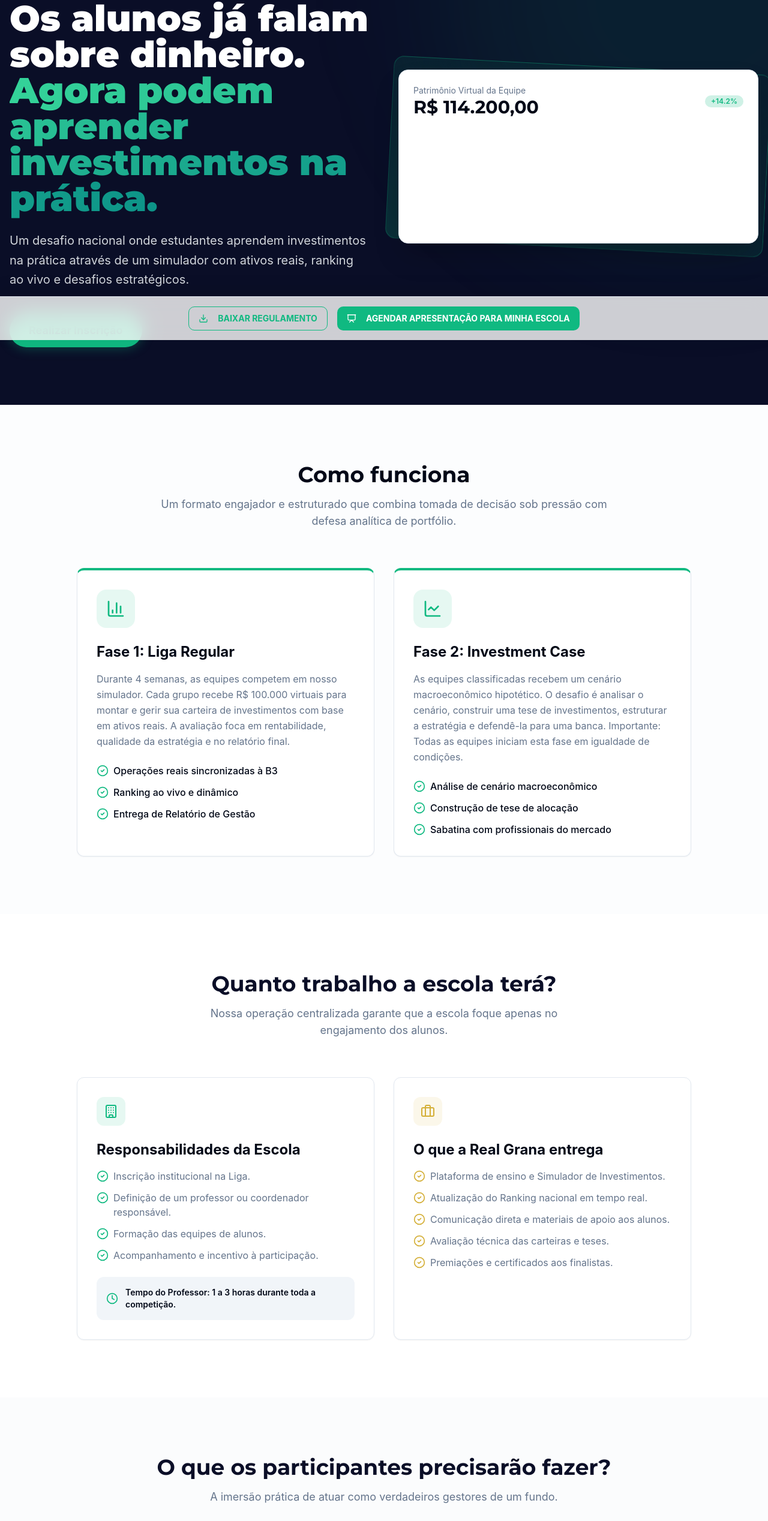
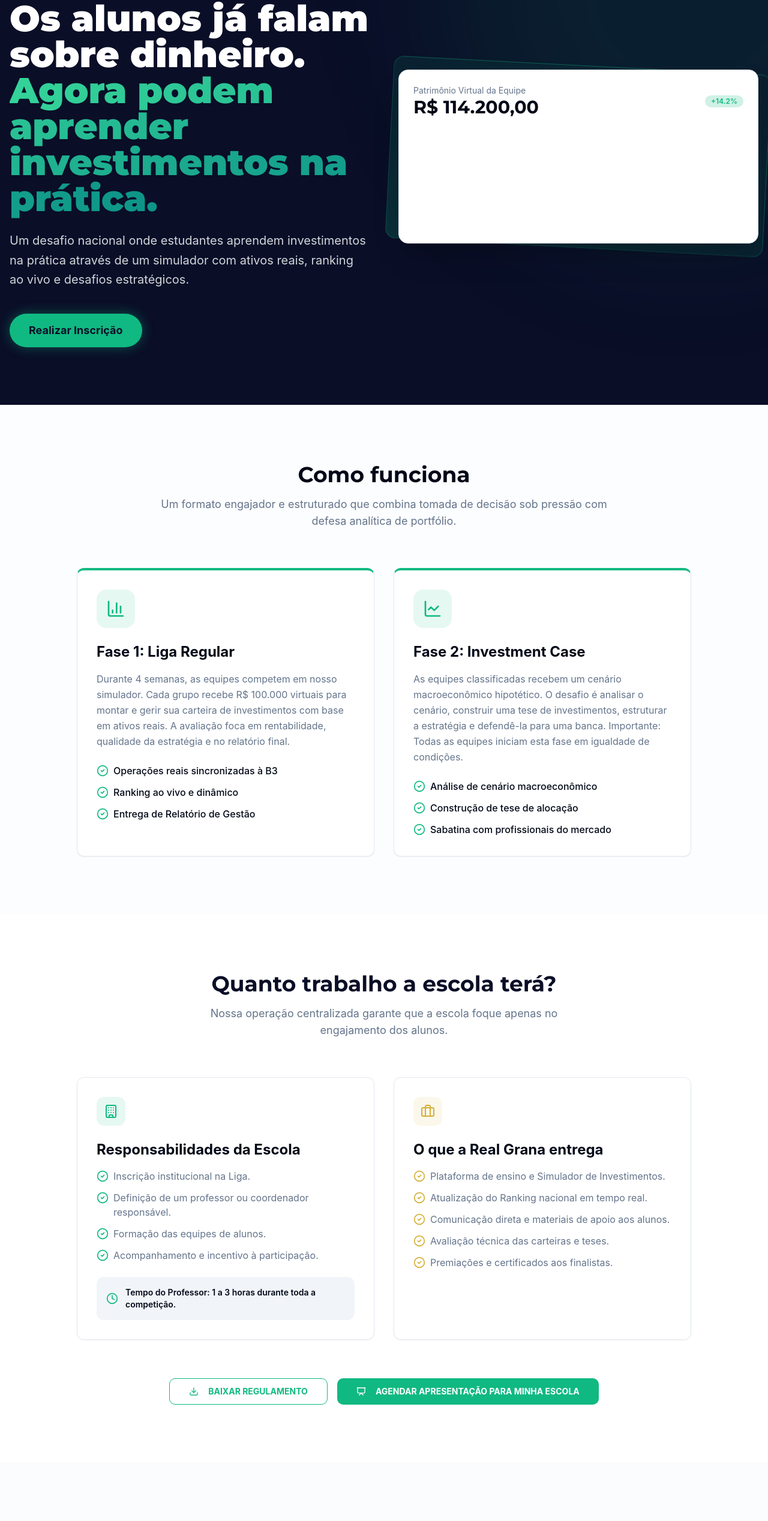
Before and after one commit to pdambr97/desafios-real-grana, a React (Vite) app: page /investor-league in a window 1280 px wide. Shown: the part 233-2769 px from the top of the page at 60% size. Built offline with nearby package versions, Linux system fonts and the light colour scheme.

Commit message:
Refactor: Restore action buttons to page content

```diff
--- a/src/pages/InvestorLeague.tsx
+++ b/src/pages/InvestorLeague.tsx
@@ -281,6 +281,26 @@ export default function InvestorLeague() {
               </CardContent>
             </Card>
           </div>
+
+          <div className="mt-16 flex flex-col sm:flex-row items-center justify-center gap-4">
+            <Button
+              variant="outline"
+              size="lg"
+              className="w-full sm:w-auto font-bold border-investor text-investor hover:bg-investor hover:text-white"
+              onClick={() => window.open('#', '_blank')}
+            >
+              <Download className="mr-2 w-5 h-5" />
+              BAIXAR REGULAMENTO
+            </Button>
+            <Button
+              size="lg"
+              className="w-full sm:w-auto font-bold bg-investor text-white hover:bg-investor/90"
+              onClick={() => openModal('school')}
+            >
+              <Presentation className="mr-2 w-5 h-5" />
+              AGENDAR APRESENTAÇÃO PARA MINHA ESCOLA
+            </Button>
+          </div>
         </div>
       </section>
 
@@ -472,27 +492,6 @@ export default function InvestorLeague() {
           </Accordion>
         </div>
       </section>
-
-      {/* Fixed Bottom Action Bar */}
-      <div className="fixed bottom-0 left-0 w-full bg-background/80 backdrop-blur-lg border-t border-border z-50 p-4 shadow-[0_-10px_30px_rgba(0,0,0,0.1)]">
-        <div className="container mx-auto px-4 flex flex-col sm:flex-row items-center justify-center gap-4">
-          <Button
-            variant="outline"
-            className="w-full sm:w-auto font-bold border-investor text-investor hover:bg-investor hover:text-white"
-            onClick={() => window.open('#', '_blank')}
-          >
-            <Download className="mr-2 w-4 h-4" />
-            BAIXAR REGULAMENTO
-          </Button>
-          <Button
-            className="w-full sm:w-auto font-bold bg-investor text-white hover:bg-investor/90"
-            onClick={() => openModal('school')}
-          >
-            <Presentation className="mr-2 w-4 h-4" />
-            AGENDAR APRESENTAÇÃO PARA MINHA ESCOLA
-          </Button>
-        </div>
-      </div>
     </div>
   )
 }
--- a/src/pages/StartupChallenge.tsx
+++ b/src/pages/StartupChallenge.tsx
@@ -253,6 +253,26 @@ export default function StartupChallenge() {
               </CardContent>
             </Card>
           </div>
+
+          <div className="mt-16 flex flex-col sm:flex-row items-center justify-center gap-4">
+            <Button
+              variant="outline"
+              size="lg"
+              className="w-full sm:w-auto font-bold border-startup text-startup hover:bg-startup hover:text-white"
+              onClick={() => window.open('#', '_blank')}
+            >
+              <Download className="mr-2 w-5 h-5" />
+              BAIXAR REGULAMENTO
+            </Button>
+            <Button
+              size="lg"
+              className="w-full sm:w-auto font-bold bg-startup text-white hover:bg-startup/90"
+              onClick={() => openModal('school')}
+            >
+              <Presentation className="mr-2 w-5 h-5" />
+              AGENDAR APRESENTAÇÃO PARA MINHA ESCOLA
+            </Button>
+          </div>
         </div>
       </section>
 
@@ -441,27 +461,6 @@ export default function StartupChallenge() {
           </Accordion>
         </div>
       </section>
-
-      {/* Fixed Bottom Action Bar */}
-      <div className="fixed bottom-0 left-0 w-full bg-background/80 backdrop-blur-lg border-t border-border z-50 p-4 shadow-[0_-10px_30px_rgba(0,0,0,0.1)]">
-        <div className="container mx-auto px-4 flex flex-col sm:flex-row items-center justify-center gap-4">
-          <Button
-            variant="outline"
-            className="w-full sm:w-auto font-bold border-startup text-startup hover:bg-startup hover:text-white"
-            onClick={() => window.open('#', '_blank')}
-          >
-            <Download className="mr-2 w-4 h-4" />
-            BAIXAR REGULAMENTO
-          </Button>
-          <Button
-            className="w-full sm:w-auto font-bold bg-startup text-white hover:bg-startup/90"
-            onClick={() => openModal('school')}
-          >
-            <Presentation className="mr-2 w-4 h-4" />
-            AGENDAR APRESENTAÇÃO PARA MINHA ESCOLA
-          </Button>
-        </div>
-      </div>
     </div>
   )
 }
```
Also changed, not shown: .skip.config.json.
